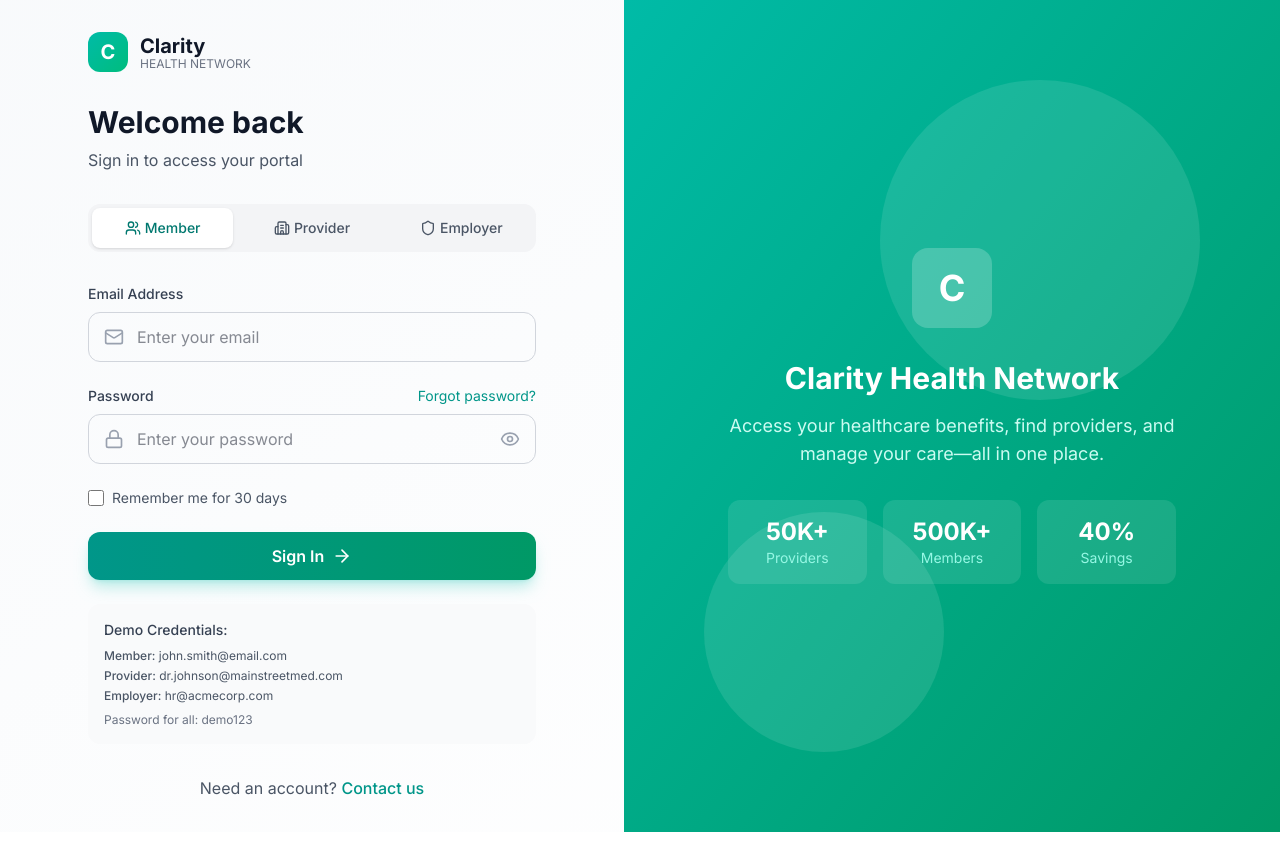
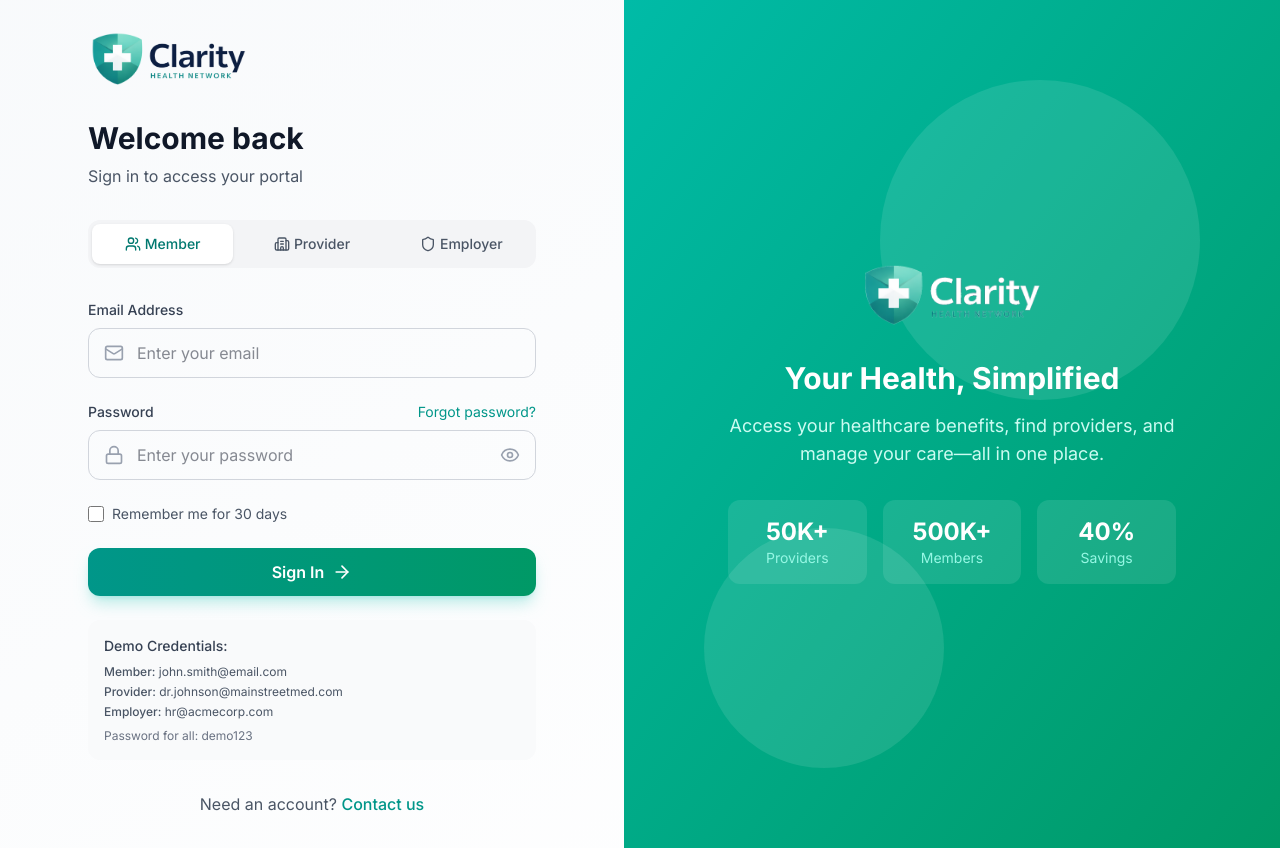
Before and after one commit to CoHoast/clarity-health-network, a Next.js app: page /login in a window 1280 px wide. Built offline with nearby package versions, Linux system fonts and the light colour scheme.

Commit message:
Add Clarity logo to login page (left and right sides)

```diff
--- a/app/login/page.tsx
+++ b/app/login/page.tsx
@@ -66,14 +66,12 @@ export default function LoginPage() {
           className="w-full max-w-md"
         >
           {/* Logo */}
-          <Link href="/" className="flex items-center gap-3 mb-8">
-            <div className="w-10 h-10 bg-gradient-to-br from-teal-500 to-emerald-500 rounded-xl flex items-center justify-center">
-              <span className="text-white text-xl font-bold">C</span>
-            </div>
-            <div>
-              <span className="text-xl font-bold text-gray-900">Clarity</span>
-              <span className="text-xs text-gray-500 block -mt-1">HEALTH NETWORK</span>
-            </div>
+          <Link href="/" className="block mb-8">
+            <img
+              src="/clarity-logo.png"
+              alt="Clarity Health Network"
+              className="h-14 w-auto"
+            />
           </Link>
 
           <h1 className="text-3xl font-bold text-gray-900 mb-2">Welcome back</h1>
@@ -213,10 +211,12 @@ export default function LoginPage() {
         </div>
 
         <div className="relative text-white text-center max-w-md">
-          <div className="w-20 h-20 bg-white/20 rounded-2xl flex items-center justify-center mx-auto mb-8">
-            <span className="text-4xl font-bold">C</span>
-          </div>
-          <h2 className="text-3xl font-bold mb-4">Clarity Health Network</h2>
+          <img
+            src="/clarity-logo-dark.png"
+            alt="Clarity Health Network"
+            className="h-16 w-auto mx-auto mb-8"
+          />
+          <h2 className="text-3xl font-bold mb-4">Your Health, Simplified</h2>
           <p className="text-teal-100 text-lg mb-8">
             Access your healthcare benefits, find providers, and manage your care—all in one place.
           </p>
```
